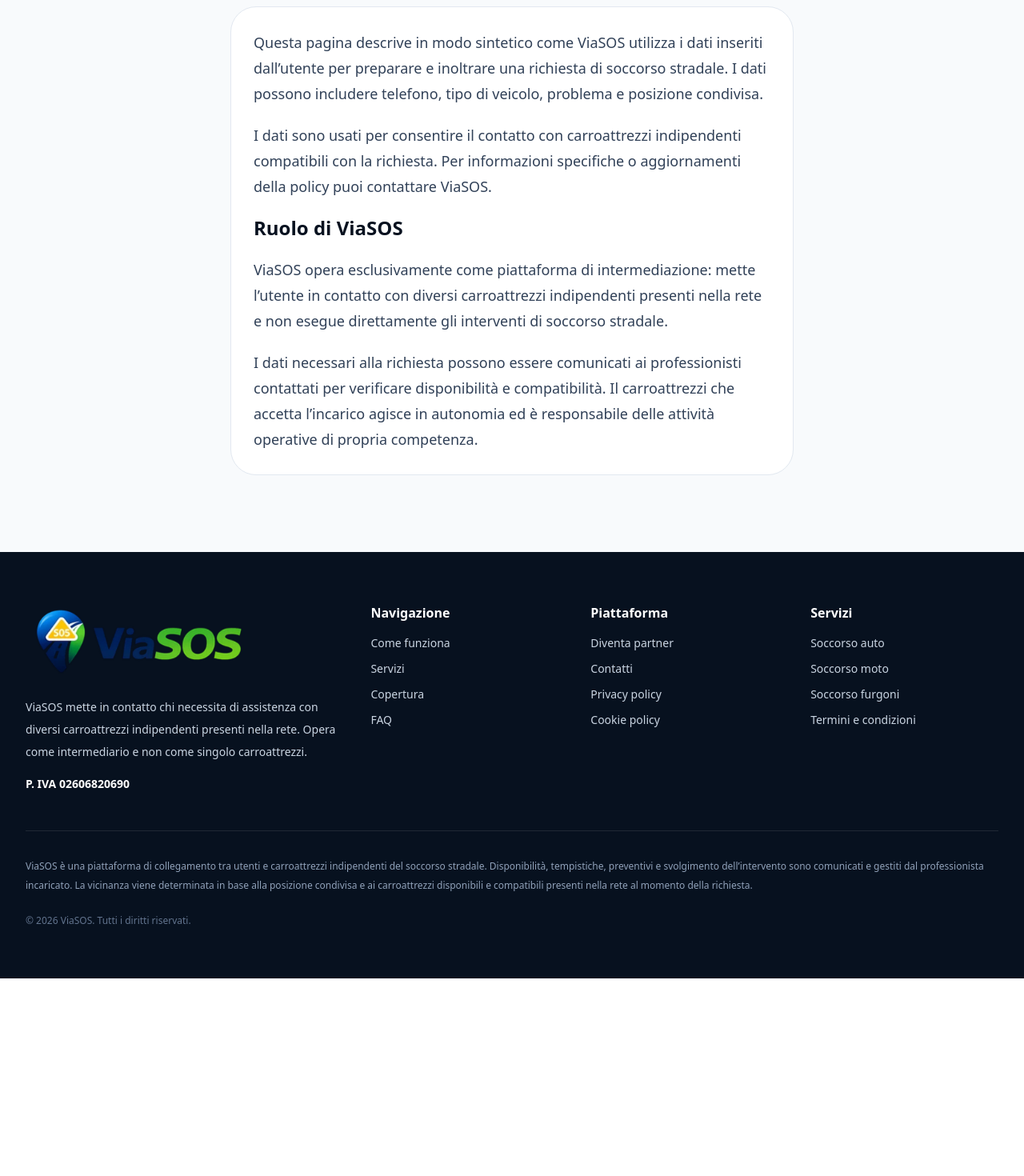
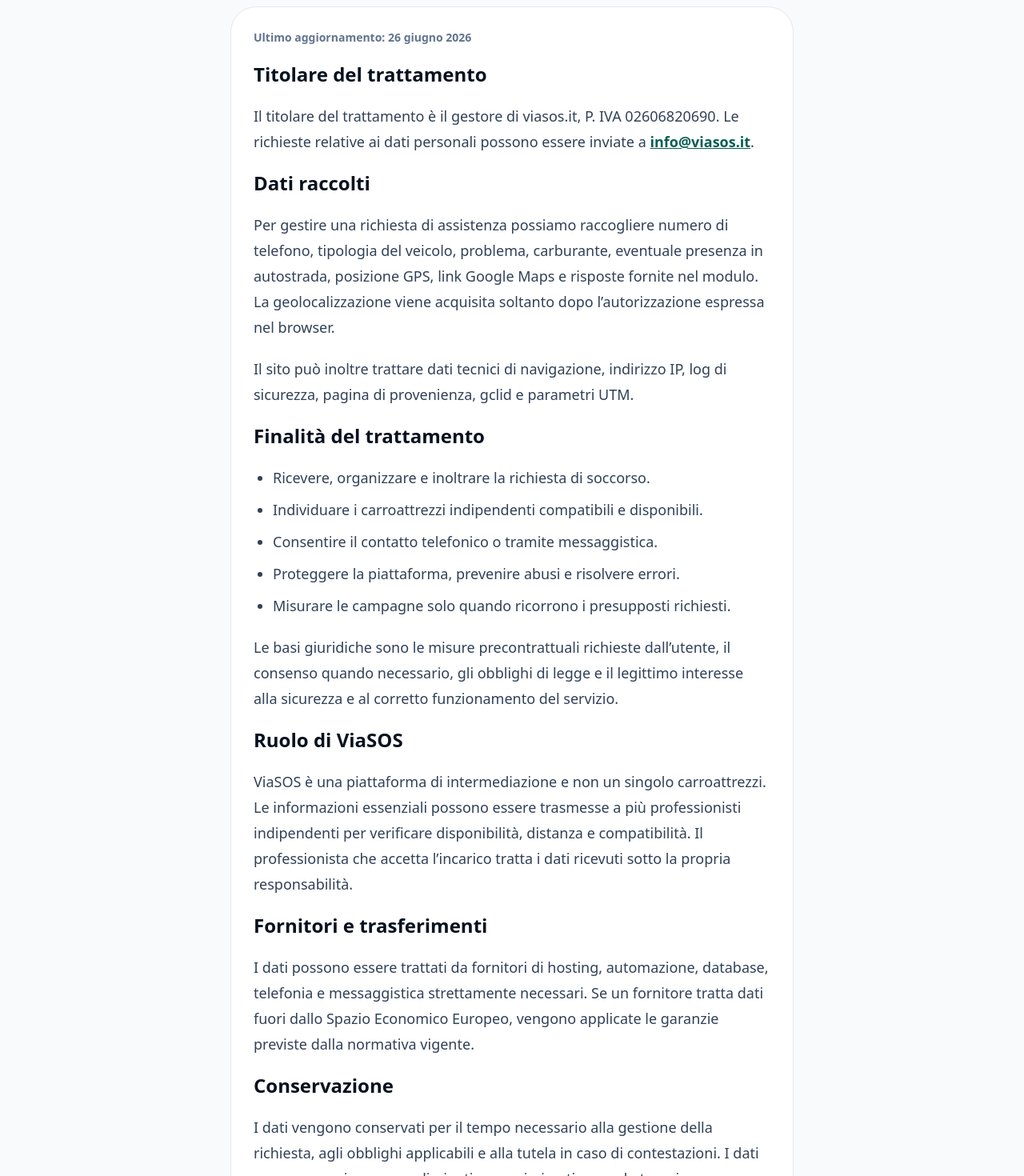
Before and after one commit to alessio-aesthetic/viasos.it, a Next.js app: page /privacy in a window 1280 px wide. Shown: the part 200-1670 px from the top of the page at 80% size. Before the commit the page ends 1423 px from the top, so only its background shows below. Built offline with nearby package versions, Linux system fonts and the light colour scheme.

Commit message:
Expand legal and cookie policies

```diff
--- a/src/app/cookie/page.tsx
+++ b/src/app/cookie/page.tsx
@@ -1,16 +1,64 @@
+import type { Metadata } from 'next'
+
 import { LegalPage } from '@/components/viasos/legal-page'
+
+export const metadata: Metadata = {
+  title: 'Cookie policy',
+  description: 'Informativa sui cookie e sugli strumenti di tracciamento di ViaSOS.',
+  robots: { index: false, follow: true },
+}
 
 export default function CookiePage() {
   return (
     <LegalPage title="Cookie policy">
+      <p className="text-sm font-bold text-slate-500">
+        Ultimo aggiornamento: 26 giugno 2026
+      </p>
+
+      <h2 className="text-2xl font-black text-[#07111f]">Cookie e strumenti analoghi</h2>
       <p>
-        ViaSOS può utilizzare cookie tecnici necessari al funzionamento del sito
-        e strumenti di misurazione solo se configurati dal titolare del sito.
+        Cookie, localStorage e tecnologie simili possono essere utilizzati per
+        assicurare il funzionamento del sito, ricordare preferenze e conservare
+        temporaneamente parametri utili alla richiesta.
       </p>
+
+      <h2 className="text-2xl font-black text-[#07111f]">Strumenti tecnici</h2>
       <p>
-        Le impostazioni definitive dipendono dagli strumenti attivati in
-        produzione. La pagina può essere aggiornata quando vengono aggiunti
-        servizi di analytics, advertising o tracciamento.
+        Gli strumenti strettamente necessari servono alla sicurezza, alla
+        navigazione, al funzionamento dei moduli e alla conservazione delle
+        preferenze. Non richiedono consenso quando sono indispensabili per il
+        servizio richiesto dall’utente.
+      </p>
+
+      <h2 className="text-2xl font-black text-[#07111f]">Misurazione e campagne</h2>
+      <p>
+        Alcune landing page possono conservare parametri come gclid e UTM per
+        collegare una richiesta alla campagna di provenienza. Eventuali strumenti
+        non tecnici di analytics o advertising devono essere attivati soltanto
+        dopo il consenso, quando richiesto.
+      </p>
+
+      <h2 className="text-2xl font-black text-[#07111f]">Durata</h2>
+      <p>
+        La durata varia in base alla funzione dello strumento. Le preferenze
+        tecniche possono restare nel browser fino alla loro scadenza o
+        cancellazione; i dati di campagna vengono conservati solo per il tempo
+        necessario alla misurazione e alla gestione della richiesta.
+      </p>
+
+      <h2 className="text-2xl font-black text-[#07111f]">Come gestire le preferenze</h2>
+      <p>
+        Puoi rifiutare gli strumenti non necessari dal banner, quando presente,
+        oppure eliminare cookie e dati locali dalle impostazioni del browser. La
+        disattivazione non impedisce l’utilizzo delle funzioni essenziali.
+      </p>
+
+      <h2 className="text-2xl font-black text-[#07111f]">Contatti</h2>
+      <p>
+        Per informazioni scrivi a{' '}
+        <a className="font-bold text-[#075e54] underline" href="mailto:info@viasos.it">
+          info@viasos.it
+        </a>.
       </p>
     </LegalPage>
   )
--- a/src/app/privacy/page.tsx
+++ b/src/app/privacy/page.tsx
@@ -1,31 +1,88 @@
+import type { Metadata } from 'next'
+
 import { LegalPage } from '@/components/viasos/legal-page'
+import { site } from '@/data/site'
+
+export const metadata: Metadata = {
+  title: 'Privacy policy',
+  description: 'Informativa sul trattamento dei dati personali raccolti da ViaSOS.',
+  robots: { index: false, follow: true },
+}
 
 export default function PrivacyPage() {
   return (
     <LegalPage title="Privacy policy">
+      <p className="text-sm font-bold text-slate-500">
+        Ultimo aggiornamento: 26 giugno 2026
+      </p>
+
+      <h2 className="text-2xl font-black text-[#07111f]">Titolare del trattamento</h2>
       <p>
-        Questa pagina descrive in modo sintetico come ViaSOS utilizza i dati
-        inseriti dall’utente per preparare e inoltrare una richiesta di soccorso
-        stradale. I dati possono includere telefono, tipo di veicolo, problema e
-        posizione condivisa.
+        Il titolare del trattamento è il gestore di {site.domain}, P. IVA{' '}
+        {site.vatNumber}. Le richieste relative ai dati personali possono essere
+        inviate a{' '}
+        <a className="font-bold text-[#075e54] underline" href="mailto:info@viasos.it">
+          info@viasos.it
+        </a>.
+      </p>
+
+      <h2 className="text-2xl font-black text-[#07111f]">Dati raccolti</h2>
+      <p>
+        Per gestire una richiesta di assistenza possiamo raccogliere numero di
+        telefono, tipologia del veicolo, problema, carburante, eventuale presenza
+        in autostrada, posizione GPS, link Google Maps e risposte fornite nel
+        modulo. La geolocalizzazione viene acquisita soltanto dopo l’autorizzazione
+        espressa nel browser.
       </p>
       <p>
-        I dati sono usati per consentire il contatto con carroattrezzi
-        indipendenti compatibili con la richiesta. Per informazioni specifiche o
-        aggiornamenti della policy puoi contattare ViaSOS.
+        Il sito può inoltre trattare dati tecnici di navigazione, indirizzo IP,
+        log di sicurezza, pagina di provenienza, gclid e parametri UTM.
       </p>
+
+      <h2 className="text-2xl font-black text-[#07111f]">Finalità del trattamento</h2>
+      <ul className="list-disc space-y-2 pl-6">
+        <li>Ricevere, organizzare e inoltrare la richiesta di soccorso.</li>
+        <li>Individuare i carroattrezzi indipendenti compatibili e disponibili.</li>
+        <li>Consentire il contatto telefonico o tramite messaggistica.</li>
+        <li>Proteggere la piattaforma, prevenire abusi e risolvere errori.</li>
+        <li>Misurare le campagne solo quando ricorrono i presupposti richiesti.</li>
+      </ul>
+      <p>
+        Le basi giuridiche sono le misure precontrattuali richieste dall’utente,
+        il consenso quando necessario, gli obblighi di legge e il legittimo
+        interesse alla sicurezza e al corretto funzionamento del servizio.
+      </p>
+
       <h2 className="text-2xl font-black text-[#07111f]">Ruolo di ViaSOS</h2>
       <p>
-        ViaSOS opera esclusivamente come piattaforma di intermediazione: mette
-        l’utente in contatto con diversi carroattrezzi indipendenti presenti
-        nella rete e non esegue direttamente gli interventi di soccorso
-        stradale.
+        ViaSOS è una piattaforma di intermediazione e non un singolo
+        carroattrezzi. Le informazioni essenziali possono essere trasmesse a più
+        professionisti indipendenti per verificare disponibilità, distanza e
+        compatibilità. Il professionista che accetta l’incarico tratta i dati
+        ricevuti sotto la propria responsabilità.
       </p>
+
+      <h2 className="text-2xl font-black text-[#07111f]">Fornitori e trasferimenti</h2>
       <p>
-        I dati necessari alla richiesta possono essere comunicati ai
-        professionisti contattati per verificare disponibilità e compatibilità.
-        Il carroattrezzi che accetta l’incarico agisce in autonomia ed è
-        responsabile delle attività operative di propria competenza.
+        I dati possono essere trattati da fornitori di hosting, automazione,
+        database, telefonia e messaggistica strettamente necessari. Se un
+        fornitore tratta dati fuori dallo Spazio Economico Europeo, vengono
+        applicate le garanzie previste dalla normativa vigente.
+      </p>
+
+      <h2 className="text-2xl font-black text-[#07111f]">Conservazione</h2>
+      <p>
+        I dati vengono conservati per il tempo necessario alla gestione della
+        richiesta, agli obblighi applicabili e alla tutela in caso di
+        contestazioni. I dati non necessari vengono eliminati o anonimizzati
+        secondo tempi proporzionati alla finalità.
+      </p>
+
+      <h2 className="text-2xl font-black text-[#07111f]">Diritti</h2>
+      <p>
+        Puoi chiedere accesso, rettifica, cancellazione, limitazione, portabilità
+        e opposizione, nonché revocare il consenso. Resta possibile presentare
+        reclamo al Garante per la protezione dei dati personali.
       </p>
     </LegalPage>
   )
--- a/src/app/termini/page.tsx
+++ b/src/app/termini/page.tsx
@@ -1,34 +1,75 @@
+import type { Metadata } from 'next'
+
 import { LegalPage } from '@/components/viasos/legal-page'
+import { site } from '@/data/site'
+
+export const metadata: Metadata = {
+  title: 'Termini e condizioni',
+  description: 'Termini di utilizzo del servizio di intermediazione ViaSOS.',
+  robots: { index: false, follow: true },
+}
 
 export default function TermsPage() {
   return (
     <LegalPage title="Termini e condizioni">
-      <h2 className="text-2xl font-black text-[#07111f]">
-        Servizio di intermediazione
-      </h2>
+      <p className="text-sm font-bold text-slate-500">
+        Ultimo aggiornamento: 26 giugno 2026
+      </p>
+
+      <h2 className="text-2xl font-black text-[#07111f]">Oggetto del servizio</h2>
       <p>
-        ViaSOS è una piattaforma di collegamento tra utenti e diversi
-        carroattrezzi indipendenti. Non opera come singolo carroattrezzi e non
-        esegue direttamente traino, recupero, riparazione o trasporto.
+        {site.name} consente all’utente di inviare una richiesta e la inoltra a
+        uno o più carroattrezzi indipendenti potenzialmente disponibili. ViaSOS
+        non esegue direttamente attività di traino, recupero, riparazione,
+        custodia o trasporto.
       </p>
-      <h2 className="text-2xl font-black text-[#07111f]">
-        Responsabilità dell’intervento
-      </h2>
+
+      <h2 className="text-2xl font-black text-[#07111f]">Funzionamento della ricerca</h2>
       <p>
-        L’intervento, i tempi, il preventivo e le condizioni operative sono
-        comunicati e gestiti dal professionista incaricato.
+        La piattaforma utilizza posizione e dettagli inseriti per contattare
+        professionisti compatibili. Distanza, disponibilità e tempi sono
+        indicativi e possono cambiare per traffico, condizioni della strada,
+        caratteristiche del mezzo o risposta dei partner.
       </p>
+
+      <h2 className="text-2xl font-black text-[#07111f]">Dati forniti dall’utente</h2>
       <p>
-        L’uso del sito non garantisce disponibilità immediata in ogni area o in
-        ogni momento. La ricerca dipende dalla copertura e dai carroattrezzi
-        compatibili presenti nella rete.
+        L’utente deve comunicare informazioni corrette e disporre del diritto di
+        richiedere assistenza per il veicolo indicato. Richieste false, abusive o
+        riferite a terzi senza autorizzazione possono essere rifiutate.
       </p>
+
+      <h2 className="text-2xl font-black text-[#07111f]">Preventivo e accettazione</h2>
       <p>
-        Preventivo, accettazione, custodia del veicolo, modalità di recupero,
-        trasporto ed esecuzione del servizio restano sotto la responsabilità
-        professionale del carroattrezzi incaricato. Nei limiti consentiti dalla
-        legge, ViaSOS non risponde di ritardi, danni o inadempimenti direttamente
-        riconducibili al professionista indipendente che svolge l’intervento.
+        L’invio del modulo non equivale a un contratto di soccorso e non obbliga
+        l’utente ad accettare. Prezzo, diritto di chiamata, destinazione,
+        eventuali supplementi e modalità del servizio devono essere concordati
+        direttamente con il carroattrezzi prima dell’intervento.
+      </p>
+
+      <h2 className="text-2xl font-black text-[#07111f]">Responsabilità del carroattrezzi</h2>
+      <p>
+        Il professionista incaricato è responsabile del mezzo utilizzato, della
+        valutazione tecnica, della sicurezza, dei tempi comunicati, del recupero,
+        della custodia, del trasporto e della corretta esecuzione. Reclami relativi
+        all’intervento o al pagamento devono essere rivolti al professionista.
+      </p>
+
+      <h2 className="text-2xl font-black text-[#07111f]">Limiti di responsabilità</h2>
+      <p>
+        Nei limiti consentiti dalla legge, ViaSOS non risponde di indisponibilità,
+        ritardi, preventivi, condotte, danni o inadempimenti direttamente
+        imputabili ai professionisti indipendenti. ViaSOS resta responsabile delle
+        sole attività di intermediazione e trattamento dei dati di propria
+        competenza.
+      </p>
+
+      <h2 className="text-2xl font-black text-[#07111f]">Emergenze e legge applicabile</h2>
+      <p>
+        In presenza di feriti, pericoli immediati o ostacoli alla circolazione è
+        necessario contattare i servizi pubblici di emergenza. I presenti termini
+        sono regolati dalla legge italiana, fatti salvi i diritti inderogabili dei
+        consumatori.
       </p>
     </LegalPage>
   )
```
